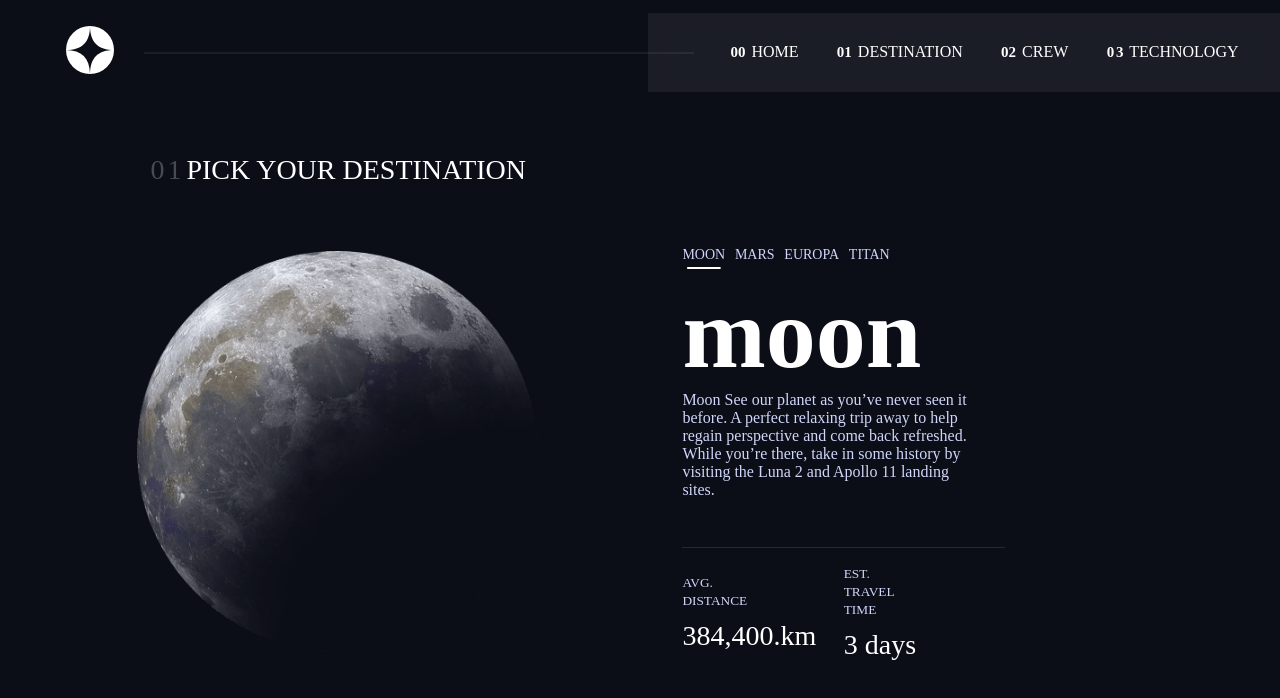
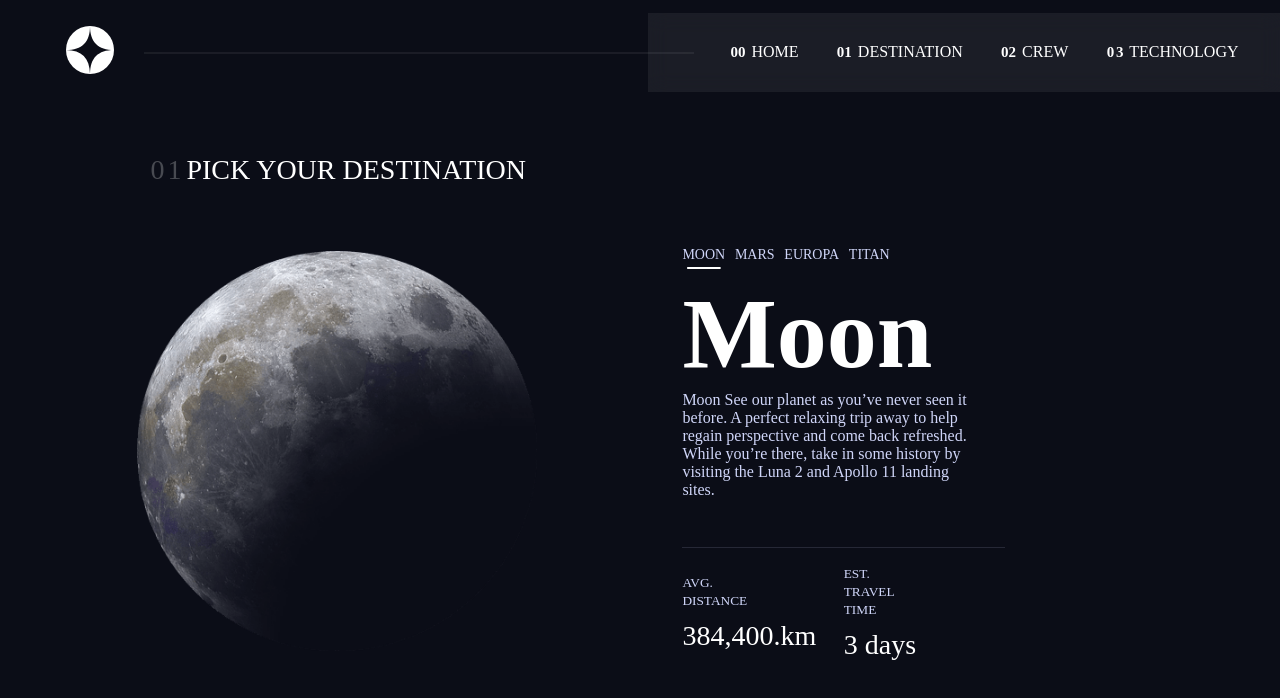
Before and after one commit to MARKOTHEDEV/space-proj, a React (Create React App) app: page /destination in a window 1280 px wide. Shown: the top 698 px of the page. Built offline with nearby package versions, Linux system fonts and the light colour scheme; a web font is replaced by a local one.

Commit message:
small lil spelling correction

```diff
--- a/src/pages/Destination/Destination.tsx
+++ b/src/pages/Destination/Destination.tsx
@@ -10,14 +10,14 @@ import DestinationTab from "./DesitinationTab";
 const  Destination= ()=>{
     const Content = [
         {
-            "nav":"moon",
+            "nav":"Moon",
             "body":`Moon See our planet as you’ve never seen it before. A perfect relaxing trip away to help regain perspective and come back refreshed. While you’re there, take in some history by visiting the Luna 2 and Apollo 11 landing sites.`,
             "avg_distance":" 384,400.km",
             "travel_time":"3 days"
         },
 
         {
-            "nav":"mars",
+            "nav":"Mars",
             "body":`
             Mars Don’t forget to pack your hiking boots. You’ll need them to tackle Olympus Mons, the tallest planetary mountain in our solar system. It’s two and a half times the size of Everest!
             `,
@@ -27,7 +27,7 @@ const  Destination= ()=>{
 
 
         {
-            "nav":"europa",
+            "nav":"Europa",
             "body":`
             Europa The smallest of the four Galilean moons orbiting Jupiter, Europa is a winter lover’s dream. With an icy surface, it’s perfect for a bit of ice skating, curling, hockey, or simple relaxation in your snug wintery cabin.
             `,
```
